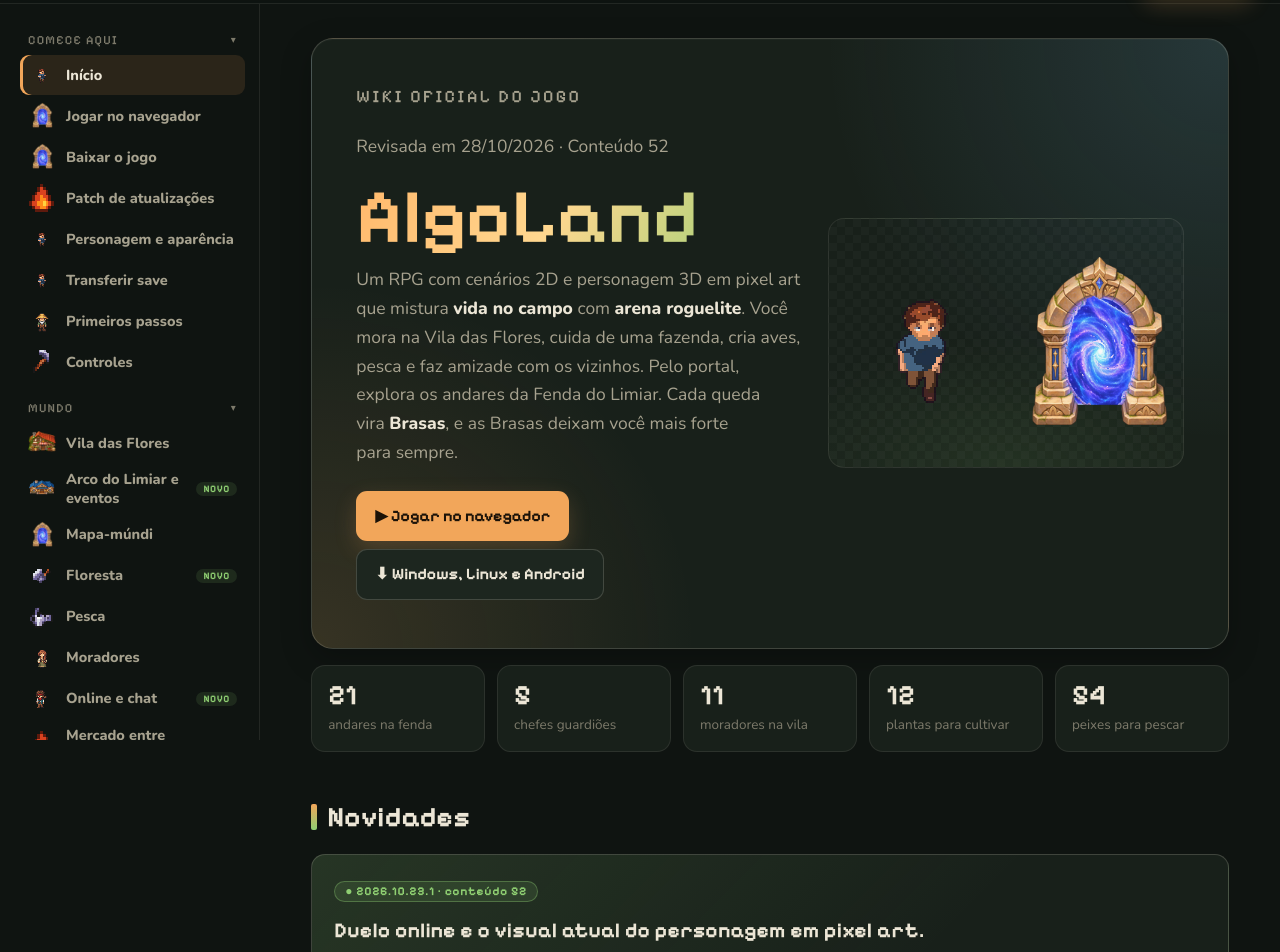
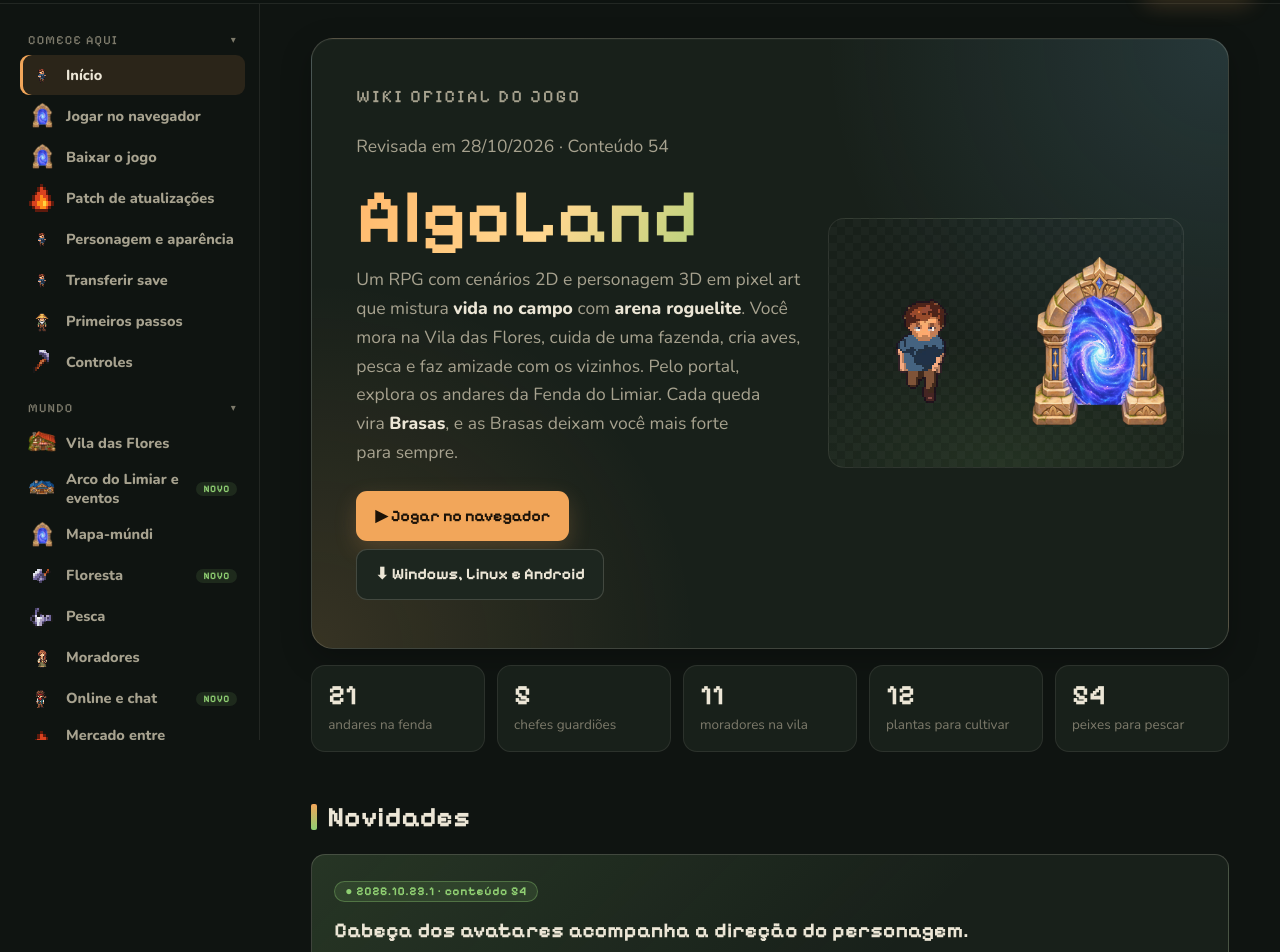
Before and after one commit to GabrielRenovato/Wiki-Algoland, a React (Vite) app: page / in a window 1280 px wide. Shown: the part 60-1012 px from the top of the page. Built offline with nearby package versions, Linux system fonts and the light colour scheme; grey boxes are pictures that could not be loaded.

Commit message:
Alinha histórico e versão da wiki aos conteúdos 53 e 54

```diff
--- a/src/paginas/Download.jsx
+++ b/src/paginas/Download.jsx
@@ -24,7 +24,7 @@ export function Download() {
   return (
     <>
       <Titulo sub="Release v2026.10.23.1 · Windows e Linux x86_64; Android arm64.">Baixar o jogo</Titulo>
-      <Caixa tipo="nota" titulo="Versões disponíveis">Base v2026.10.23.1 para Windows, Linux e Android, com conteúdo 52 disponível pelo atualizador: personagem em pixel art, duelo online, mercado e as melhorias acumuladas. Esta versão reinicia a progressão de todos os jogadores uma única vez, preservando as opções. Quem usa a versão anterior precisa instalar o aplicativo novo. Se você já usa essa base, não precisa reinstalar nem recomeçar a partida. Instale esta versão uma vez: as próximas atualizações de conteúdo compatíveis baixarão só os pacotes alterados. Durante uma atualização pendente, aguarde o download; se falhar, tente novamente ou saia. Ao concluir, feche e abra o jogo para ativar. No Android, o botão baixa o APK diretamente: abra pela pasta Downloads para instalar por cima da versão anterior. A versão Web também recebeu esta atualização; recarregue a página.</Caixa>
+      <Caixa tipo="nota" titulo="Versões disponíveis">Base v2026.10.23.1 para Windows, Linux e Android, com conteúdo 54 disponível pelo atualizador: personagem em pixel art, duelo online, mercado e as melhorias acumuladas. Esta versão reinicia a progressão de todos os jogadores uma única vez, preservando as opções. Quem usa a versão anterior precisa instalar o aplicativo novo. Se você já usa essa base, não precisa reinstalar nem recomeçar a partida. Instale esta versão uma vez: as próximas atualizações de conteúdo compatíveis baixarão só os pacotes alterados. Durante uma atualização pendente, aguarde o download; se falhar, tente novamente ou saia. Ao concluir, feche e abra o jogo para ativar. No Android, o botão baixa o APK diretamente: abra pela pasta Downloads para instalar por cima da versão anterior. A versão Web também recebeu esta atualização; recarregue a página.</Caixa>
       <p>Quer testar sem instalar? <a href="#/jogar">Jogue no navegador.</a></p>
       <Secao>
         <div className="downloads">
--- a/src/paginas/Geral.jsx
+++ b/src/paginas/Geral.jsx
@@ -14,7 +14,7 @@ export function Inicio() {
       <div className="banner">
         <div className="banner-texto">
           <p className="sobretitulo">Wiki oficial do jogo</p>
-          <p className="etiqueta">Revisada em 28/10/2026 · Conteúdo 52</p>
+          <p className="etiqueta">Revisada em 28/10/2026 · Conteúdo 54</p>
           <h1>AlgoLand</h1>
           <p>
             Um RPG com cenários 2D e personagem 3D em pixel art que mistura <b>vida no campo</b> com <b>arena roguelite</b>. Você mora na Vila das Flores, cuida
--- a/src/paginas/Patch.jsx
+++ b/src/paginas/Patch.jsx
@@ -3,6 +3,20 @@ import { Titulo, Secao, Caixa, Link } from "../componentes/ui.jsx";
 // Histórico de atualizações do jogo, da mais nova para a mais antiga. Cada versão tem três listas opcionais:
 // novo (o que chegou), melhorou (o que mudou) e corrigido (bugs que acabaram).
 export const PATCHES = [
+  {
+    versao: "2026.10.23.1",
+    conteudo: 54,
+    data: "28 de outubro de 2026",
+    resumo: "Cabeça dos avatares acompanha a direção do personagem.",
+    corrigido: ["A cabeça deixou de ficar presa na vista frontal nos jogadores online, na tela de carregamento e nas prévias. A direção acompanha a rotação do modelo."],
+  },
+  {
+    versao: "2026.10.23.1",
+    conteudo: 53,
+    data: "28 de outubro de 2026",
+    resumo: "Roupas escolhidas voltam a aparecer ao entrar no jogo.",
+    corrigido: ["Camisa, calça e calçado escolhidos são aplicados na entrada normal. Corrigidos também os padrões de aparência usados no duelo."],
+  },
   {
     versao: "2026.10.23.1",
     conteudo: 52,
```
Also changed, not shown: 1 other file (tests, documents, lock files or other folders).
